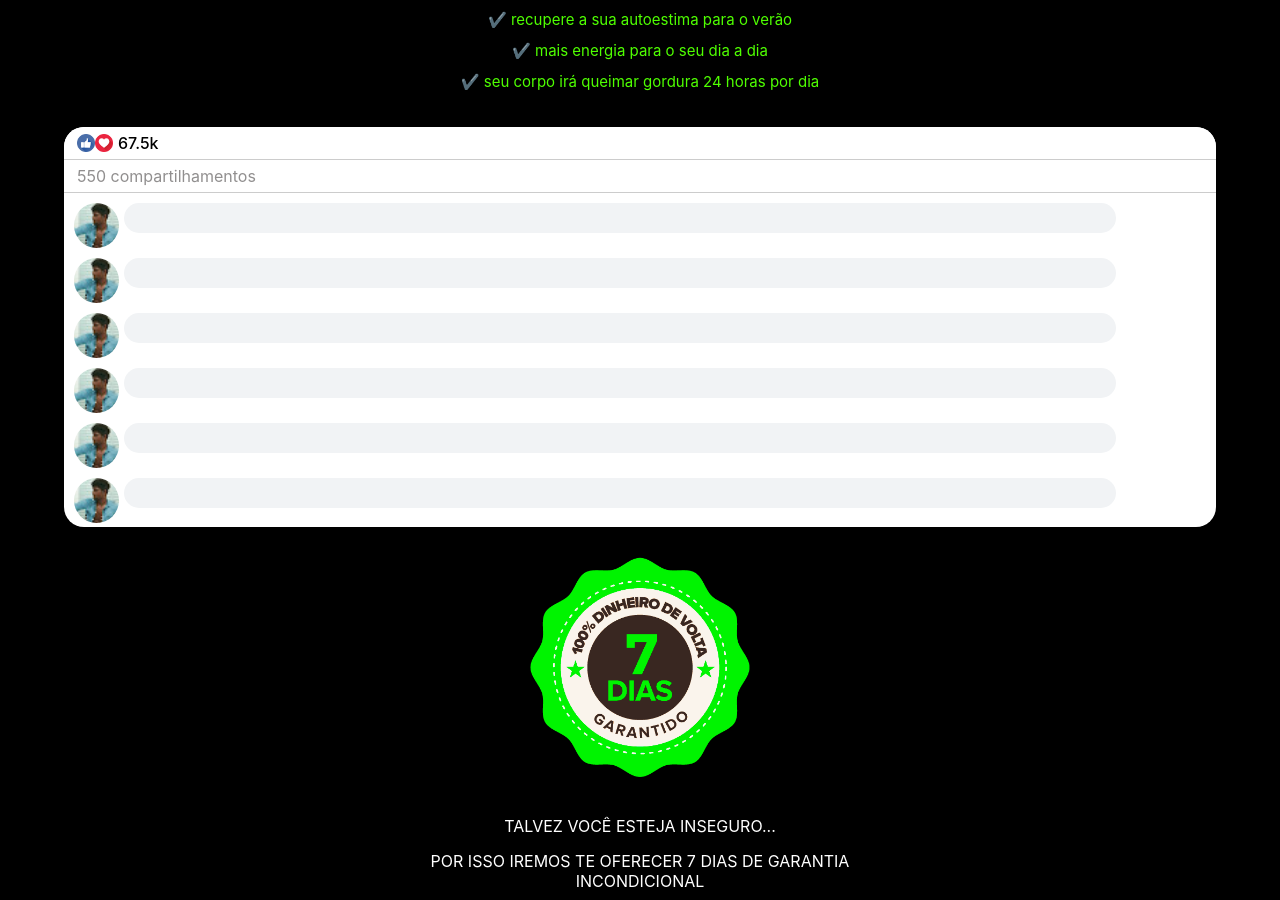
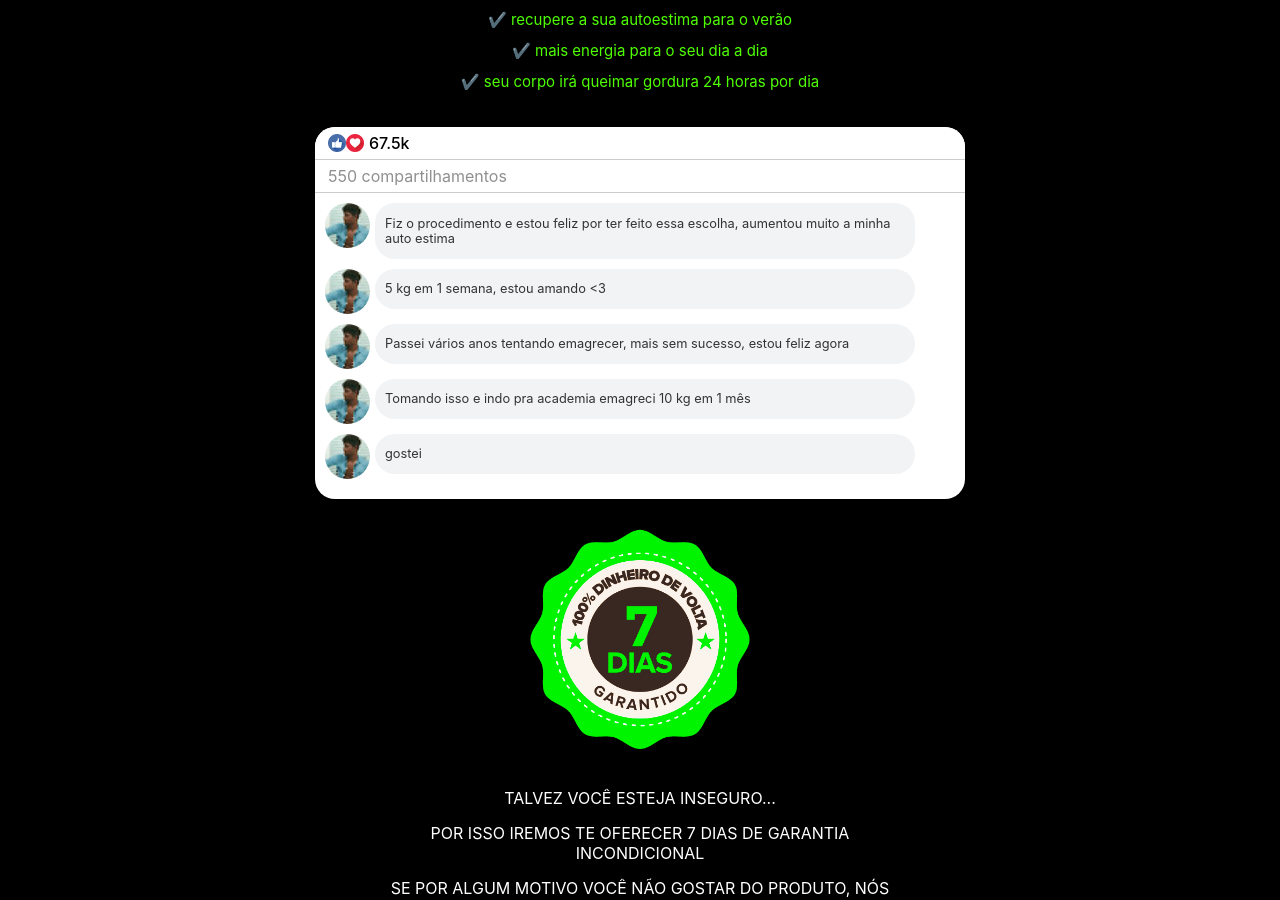
Before and after one commit to DjorgeSilva/marketing, a React (Create React App) app in the folder my-app/: page / in a window 1280 px wide. Shown: the part 1567-2467 px from the top of the page. Built offline with nearby package versions, Linux system fonts and the light colour scheme.

Commit message:
add comments

```diff
--- a/my-app/src/Components/FaceBookComments/index.styles.ts
+++ b/my-app/src/Components/FaceBookComments/index.styles.ts
@@ -3,9 +3,14 @@ import { ImagePropType } from "../../types";
 
 export const MainFaceBookIContainer = styled.div`
   width: 90%;
-  height: 400px;
+  height: fit-content;
   background-color: #fff;
   border-radius: 20px;
+  padding-bottom: 20px;
+
+  @media (min-width: 650px) {
+    width: 650px;
+  }
 `;
 
 export const LikeSection = styled.div<{
@@ -68,16 +73,18 @@ export const CommentUserImage = styled.img<ImagePropType>`
 
 export const UserCommentTextWrapper = styled.div`
   width: calc(90% - 45px);
-  height: 30px;
+  height: fit-content;
   background-color: #f1f3f5;
   border-radius: 20px;
   margin-left: 5px;
 `;
 
 export const UserCommentText = styled.p`
-  font-weight: 500;
-
-  color: red;
+  text-align: left;
+  font-weight: 400;
+  color: #333;
+  font-size: 0.8em;
+  margin-left: 10px;
 
   -webkit-user-select: none; /* Safari */
   -ms-user-select: none; /* IE 10 and IE 11 */
--- a/my-app/src/Components/FaceBookComments/index.tsx
+++ b/my-app/src/Components/FaceBookComments/index.tsx
@@ -36,7 +36,7 @@ export const Comments: React.FC = (): JSX.Element => {
             <CommentSection key={comment.id}>
               <CommentUserImage src={comment.icon}></CommentUserImage>
               <UserCommentTextWrapper>
-                <UserCommentText>{comment.text}</UserCommentText>
+                <UserCommentText>{comment.comment}</UserCommentText>
               </UserCommentTextWrapper>
             </CommentSection>
           );
--- a/my-app/src/constants.tsx
+++ b/my-app/src/constants.tsx
@@ -109,35 +109,25 @@ export const faceBookCommentsMock = [
     id: "02",
     icon: userImage,
     name: "Flânelon DiJorge",
-    comment:
-      "Fiz o procedimento e estou feliz por ter feito essa escolha, aumentou muito a minha auto estima",
+    comment: "5 kg em 1 semana, estou amando <3",
   },
   {
     id: "03",
     icon: userImage,
     name: "Flânelon DiJorge",
     comment:
-      "Fiz o procedimento e estou feliz por ter feito essa escolha, aumentou muito a minha auto estima",
+      "Passei vários anos tentando emagrecer, mais sem sucesso, estou feliz agora",
   },
   {
     id: "04",
     icon: userImage,
     name: "Flânelon DiJorge",
-    comment:
-      "Fiz o procedimento e estou feliz por ter feito essa escolha, aumentou muito a minha auto estima",
+    comment: "Tomando isso e indo pra academia emagreci 10 kg em 1 mês",
   },
   {
     id: "05",
     icon: userImage,
     name: "Flânelon DiJorge",
-    comment:
-      "Fiz o procedimento e estou feliz por ter feito essa escolha, aumentou muito a minha auto estima",
-  },
-  {
-    id: "06",
-    icon: userImage,
-    name: "Flânelon DiJorge",
-    comment:
-      "Fiz o procedimento e estou feliz por ter feito essa escolha, aumentou muito a minha auto estima",
+    comment: "gostei",
   },
 ];
```
